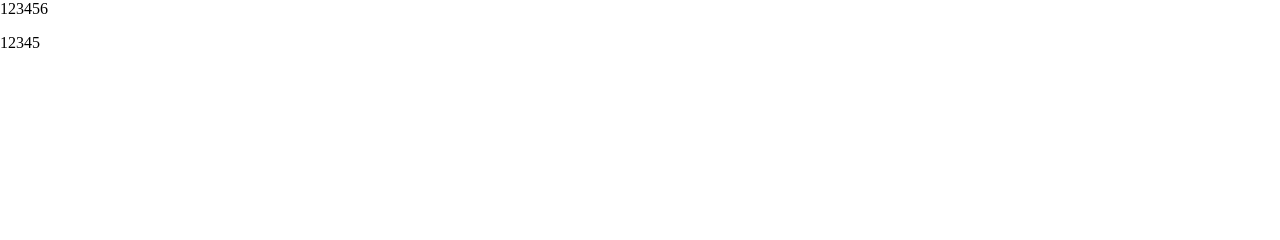
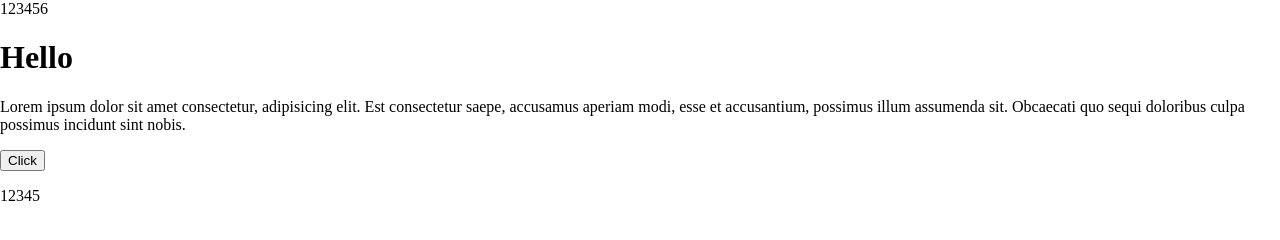
Before and after one commit to Dashamelpet/test_one, a plain HTML site: page index.html in a window 1280 px wide. Drawn offline with Linux system fonts and the light colour scheme.

Commit message:
add header

```diff
--- a/index.html
+++ b/index.html
@@ -5,13 +5,20 @@
     <meta http-equiv="X-UA-Compatible" content="IE=edge" />
     <meta name="viewport" content="width=device-width, initial-scale=1.0" />
     <title class="qwrt">Title</title>
-    <link rel="stylesheet" href="./style.css">
+    <link rel="stylesheet" href="./style.css" />
   </head>
   <body>
     <header class="h">
       <div>
         <nav class="rtyu">123456</nav>
       </div>
+      <h1>Hello</h1>
+      <p>
+        Lorem ipsum dolor sit amet consectetur, adipisicing elit. Est consectetur saepe, accusamus
+        aperiam modi, esse et accusantium, possimus illum assumenda sit. Obcaecati quo sequi
+        doloribus culpa possimus incidunt sint nobis.
+      </p>
+      <button class="button">Click</button>
     </header>
 
     <footr class="footer">
```
Lines whose indentation alone changed are shown as unchanged.
